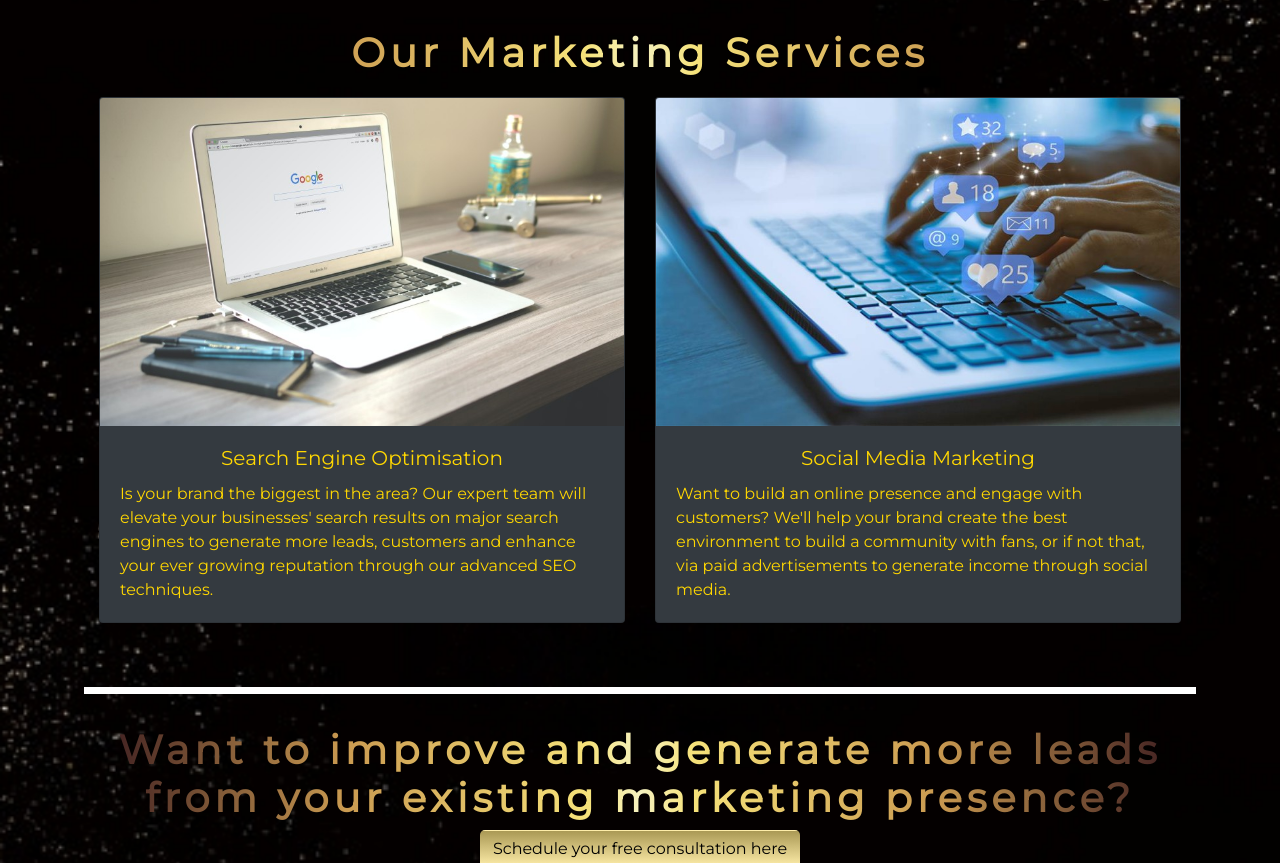
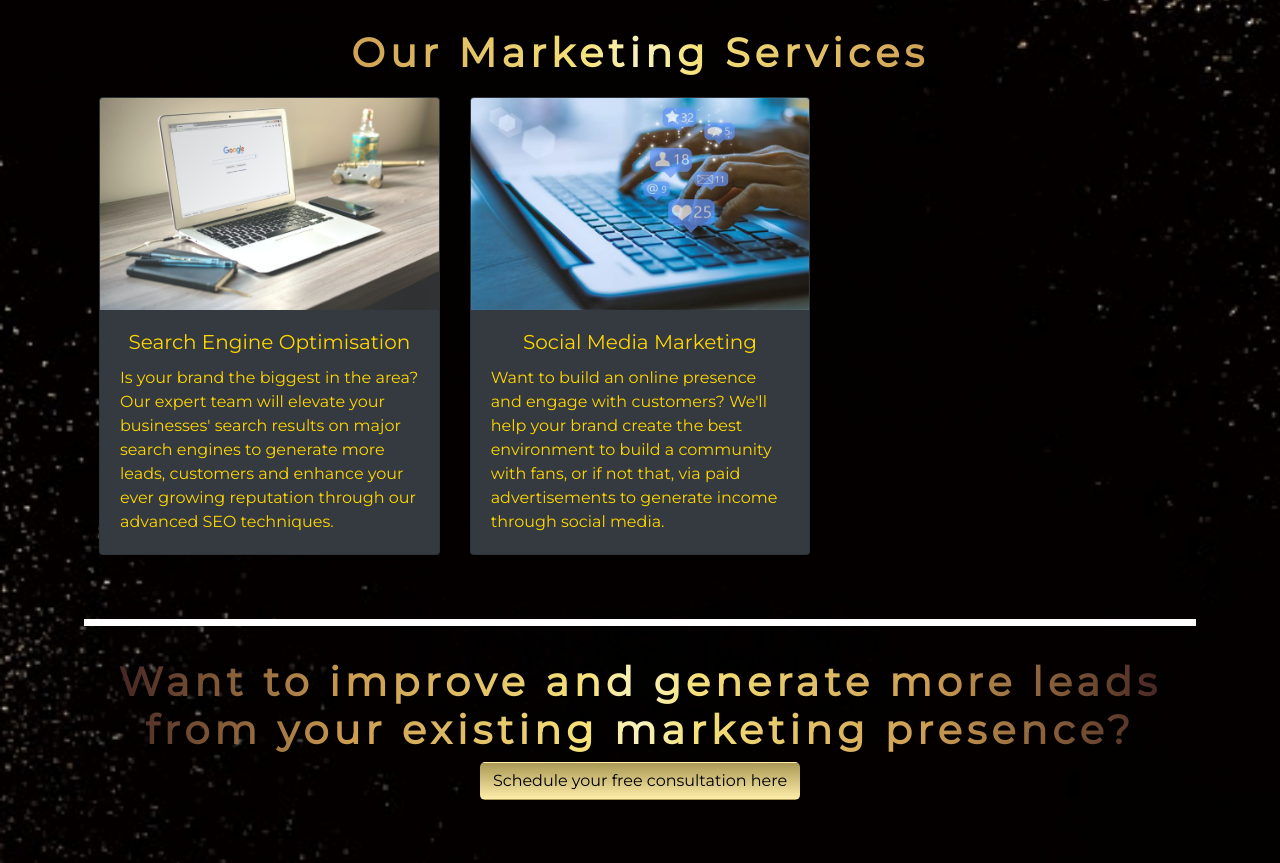
Before and after one commit to Engombe23/Hodlok-Web, a Django app: page /services/marketing/ in a window 1280 px wide. Shown: the part 126-989 px from the top of the page. Run offline with Django 3.2, Linux system fonts and the light colour scheme; data comes from the database, SQL or seed files in the repository; some libraries are stand-ins or nearby versions.

Commit message:
Changed Bootstrap grid system for marketing 'cards'

```diff
--- a/services/templates/marketing.html
+++ b/services/templates/marketing.html
@@ -19,7 +19,7 @@
             <div class="container">
                 <div class="row">
                     {% for marketing_service in marketing_services %}
-                    <div class="col-md-6 mb-5">
+                    <div class="col-md-4 mb-5">
                         <div class="card bg-dark bg-gradient h-100">
                             <img class="card-img-top" src="{{ marketing_service.image.url }}" style="width: 100%" alt="{{ marketing_service.title }}">
                             <div class="card-body">
```
